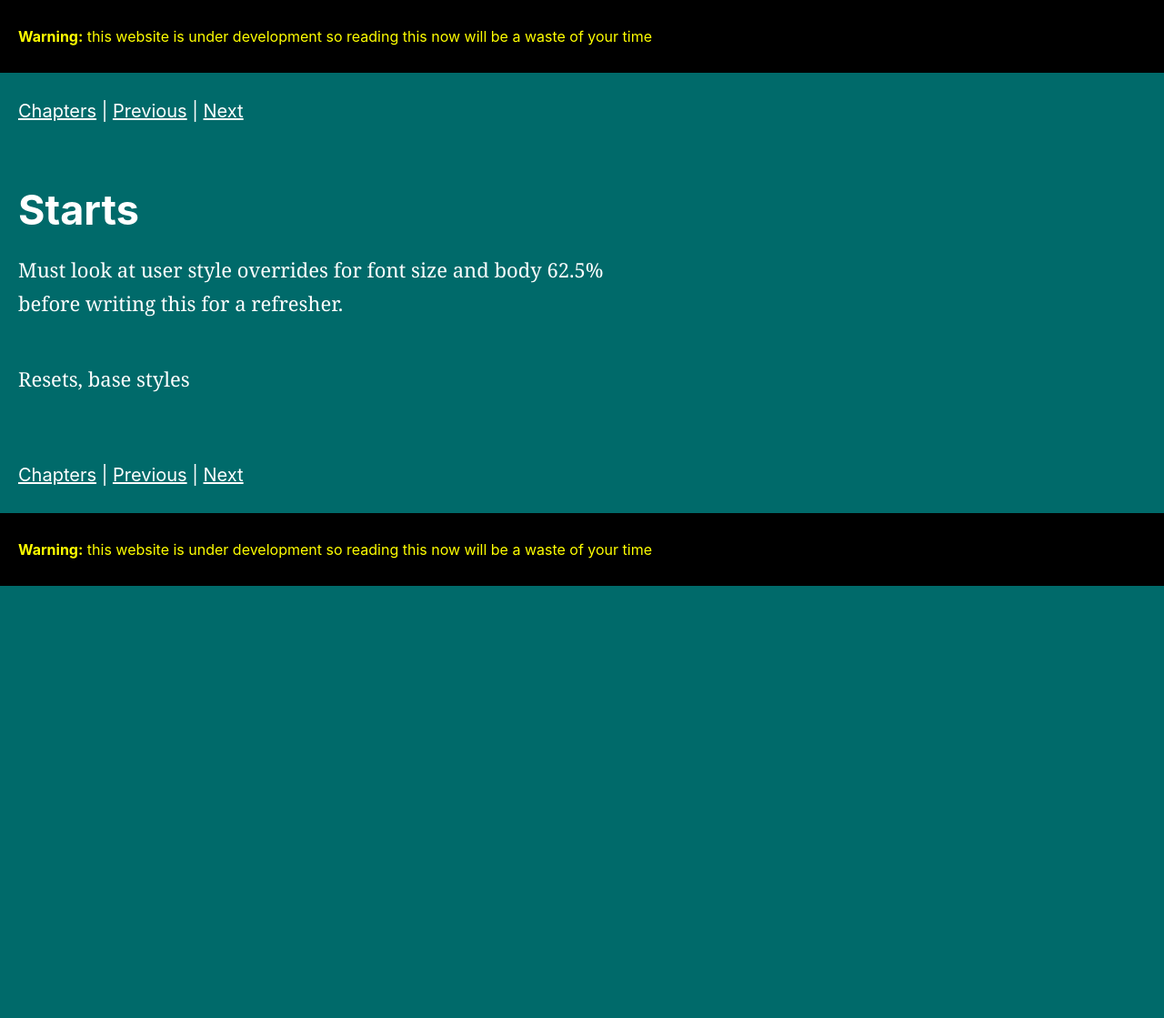
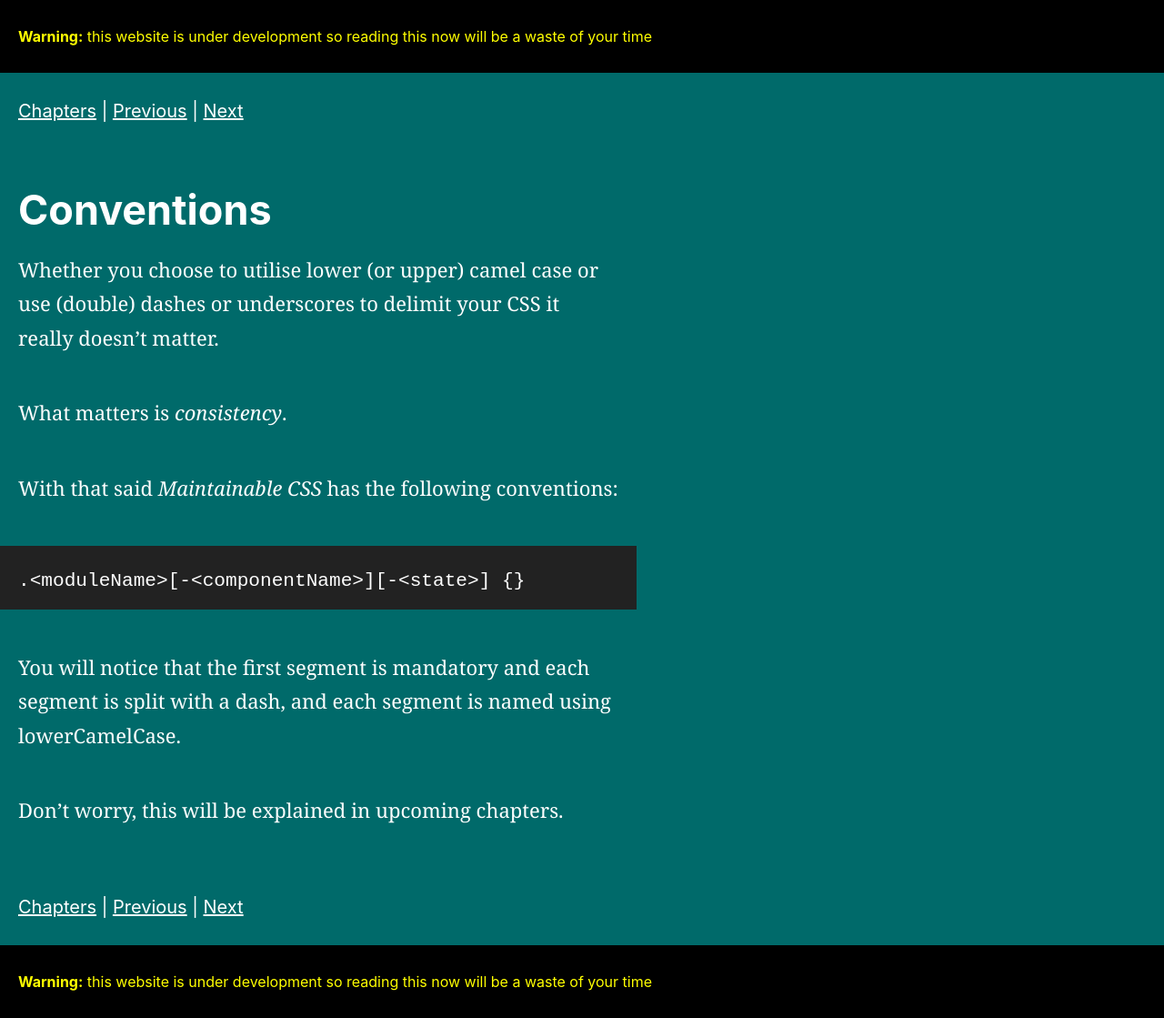
Before and after one commit to adamsilver/maintainablecss.com-jekyll, a Jekyll site: the page built from _chapters/03-conventions.md, in a window 1280 px wide. Shown: the whole page at 91% size. Built offline with Jekyll 4.4.1, drawn with Linux system fonts in a browser that asks for light colours; before the commit the page ends 900 px from its top, so only the background shows below that.

Commit message:
Updated modules and chapters

```diff
--- /dev/null
+++ b/_chapters/03-conventions.md
@@ -0,0 +1,17 @@
+---
+layout: chapter
+title: Conventions
+permalink: /chapters/3/
+---
+
+Whether you choose to utilise lower (or upper) camel case or use (double) dashes or underscores to delimit your CSS it really doesn't matter.
+
+What matters is *consistency*.
+
+With that said *Maintainable CSS* has the following conventions:
+
+	.<moduleName>[-<componentName>][-<state>] {}
+
+You will notice that the first segment is mandatory and each segment is split with a dash, and each segment is named using lowerCamelCase.
+
+Don't worry, this will be explained in upcoming chapters.
--- a/_chapters/03-starts.md
+++ /dev/null
@@ -1,9 +0,0 @@
----
-layout: chapter
-title: Starts
-permalink: /chapters/3/
----
-
-Must look at user style overrides for font size and body 62.5% before writing this for a refresher.
-
-Resets, base styles
```
Also changed, not shown: _chapters/02-semantics.md (+8 -6 lines), _chapters/04-conventions.md (deleted, +0 -11 lines), _chapters/04-reuse.md (renamed from _chapters/08-reuse.md, +1 -1 lines), _chapters/06-module.md (renamed from _chapters/07-module.md, +1 -1 lines), _chapters/06-state.md (deleted, +0 -23 lines), _chapters/07-state.md (added, +43 -0 lines), _chapters/30-misc.md (+2 -2 lines).
